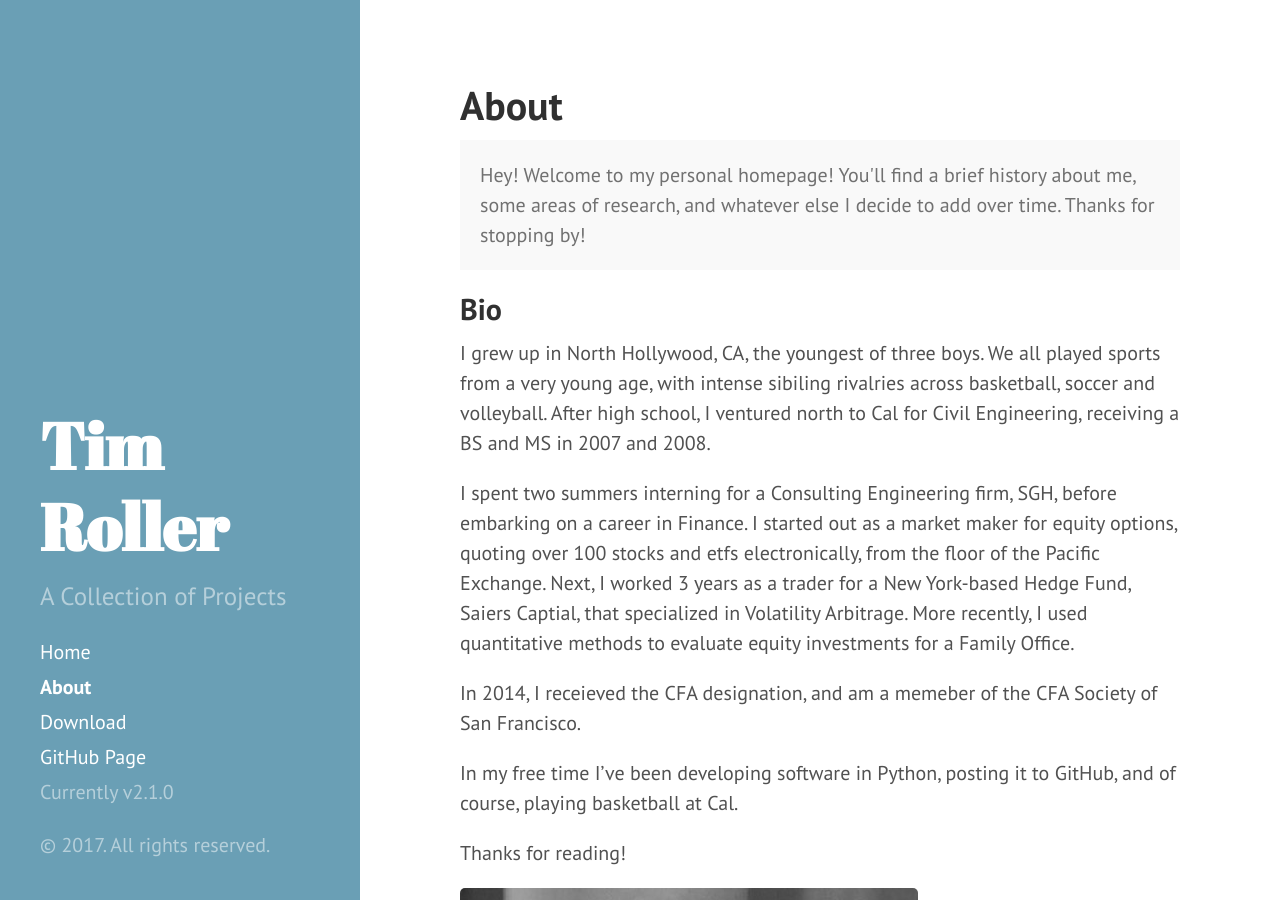
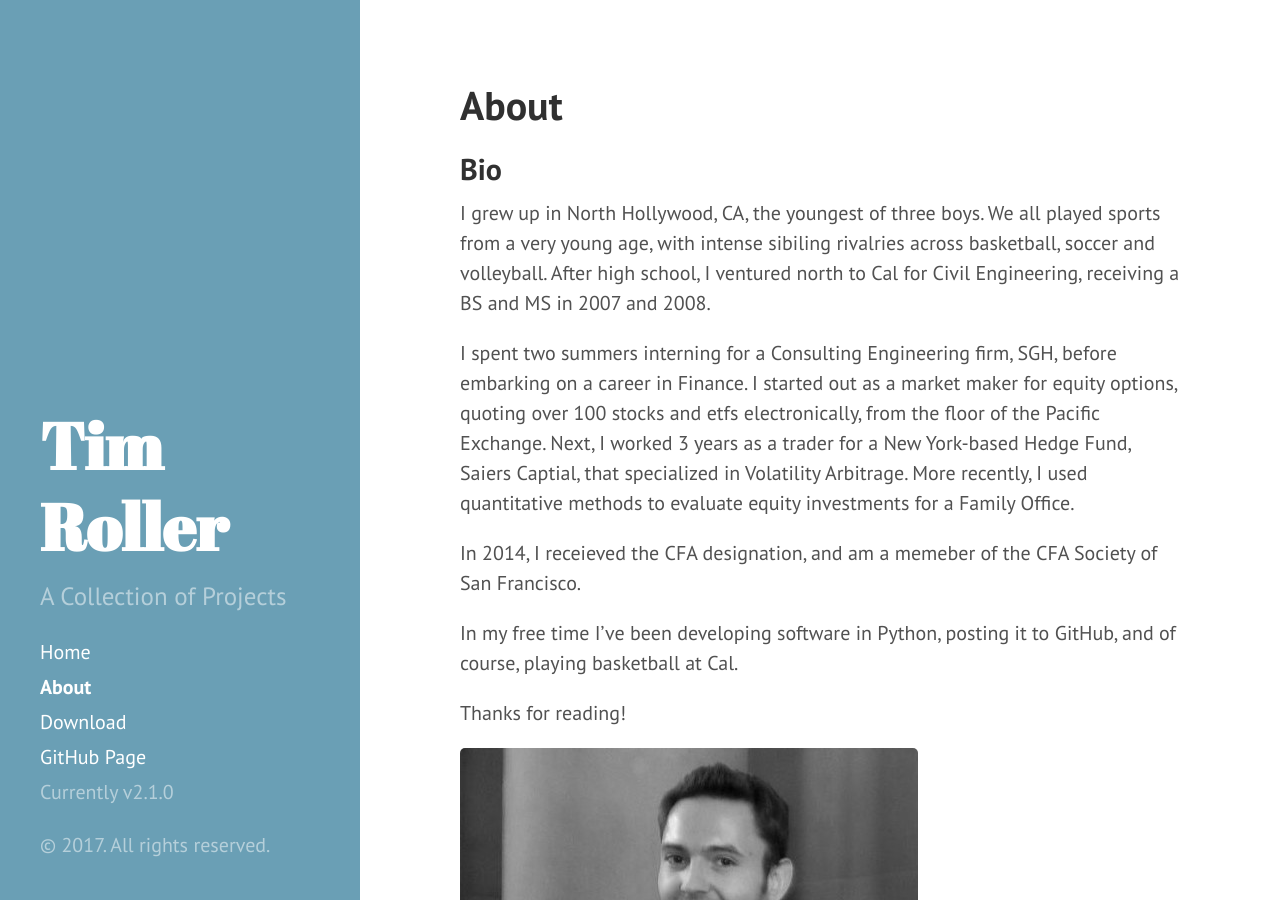
Before and after one commit to TimRoller/TimRoller.github.io, a Jekyll site: the page built from about.md, in a window 1280 px wide and 900 px high. Built offline with Jekyll 4.4.1, drawn with Linux system fonts in a browser that asks for light colours.

Commit message:
Update about.md

```diff
--- a/about.md
+++ b/about.md
@@ -2,12 +2,6 @@
 layout: page
 title: About
 ---
-
-<p class="message">
-  Hey! Welcome to my personal homepage! You'll find a brief history about me, some areas of research, and whatever else I decide to add over time. Thanks for stopping by!
-</p>
-
-
 ## Bio
 
 I grew up in North Hollywood, CA, the youngest of three boys. We all played sports from a very young age, with intense sibiling rivalries  across basketball, soccer and volleyball. After high school, I ventured north to Cal for Civil Engineering, receiving a BS and MS in 2007 and 2008.
```
